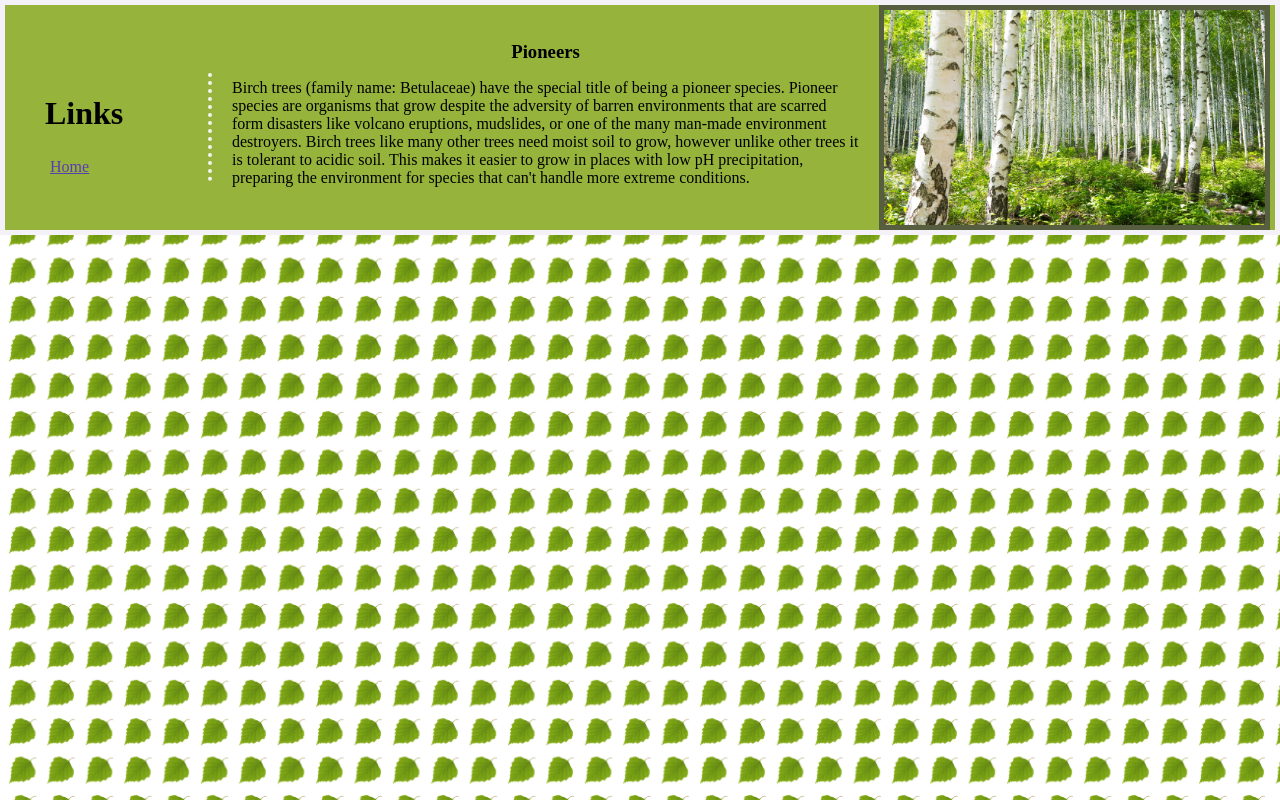
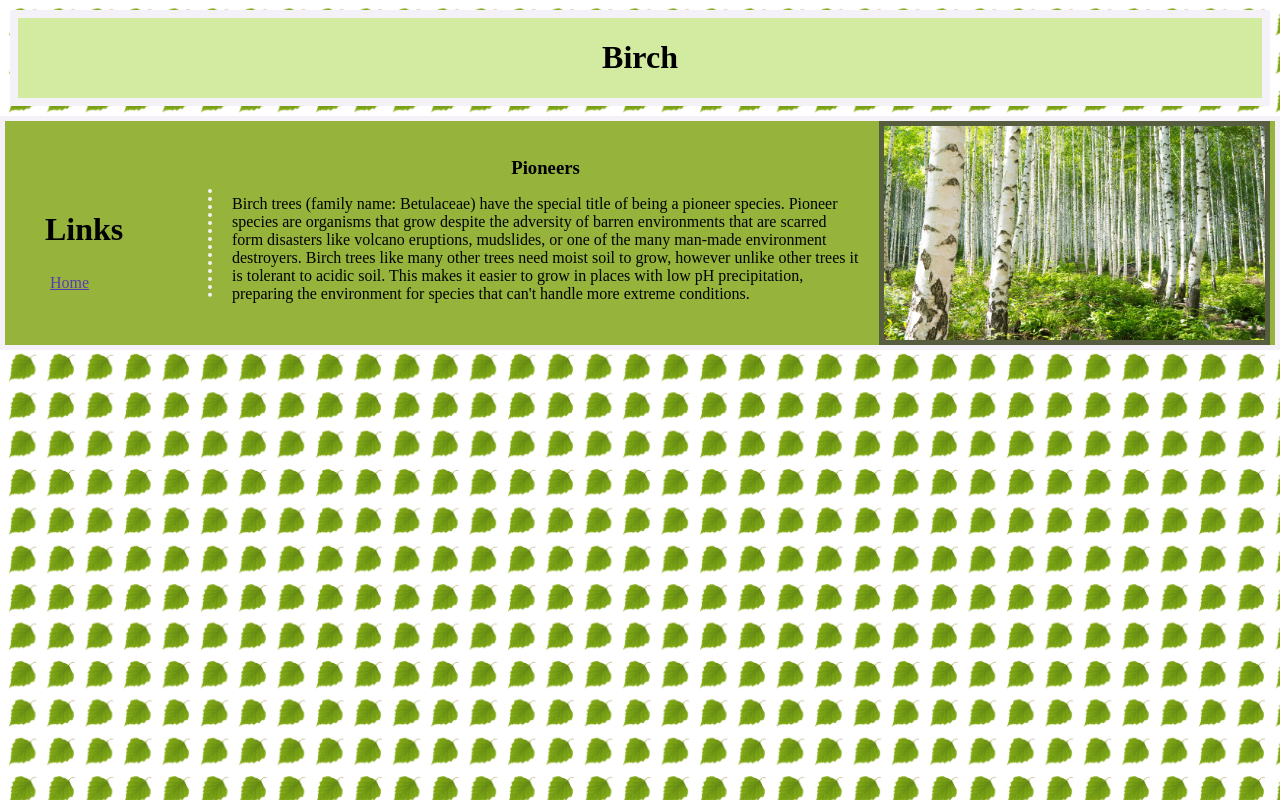
Before and after one commit to StainedJava/tree-website, a website: page _site/pages/birch.html in a window 1280 px wide. Drawn offline with Linux system fonts and the light colour scheme.

Commit message:
feat: add header

```diff
--- a/_site/pages/birch.html
+++ b/_site/pages/birch.html
@@ -8,6 +8,9 @@
         <title>Birch Website</title>
     </head>
     <body>
+        <header>
+            <h1>Birch</h1>
+        </header>
         <main>
             <div class="links">
                 <h1>Links</h1>
```
